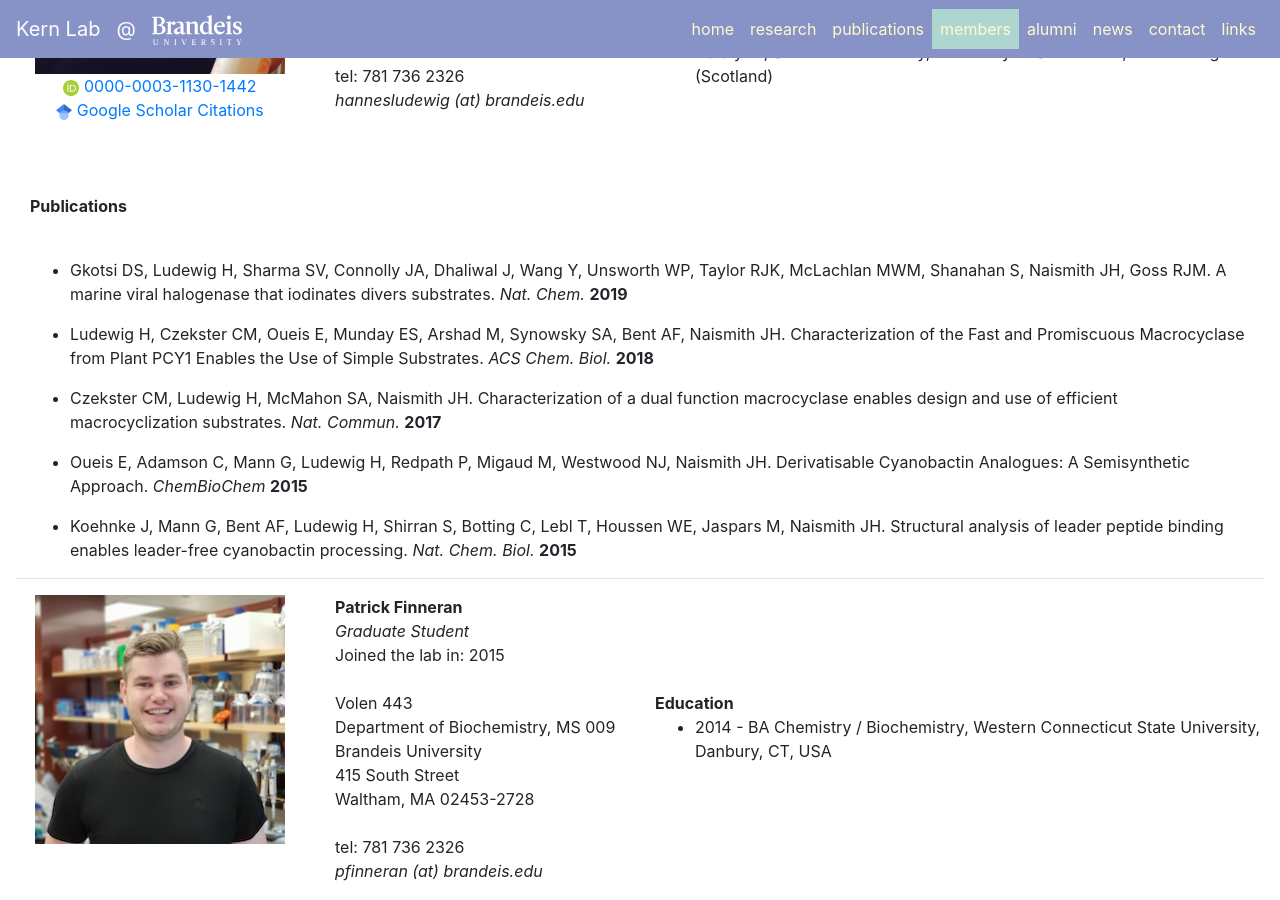
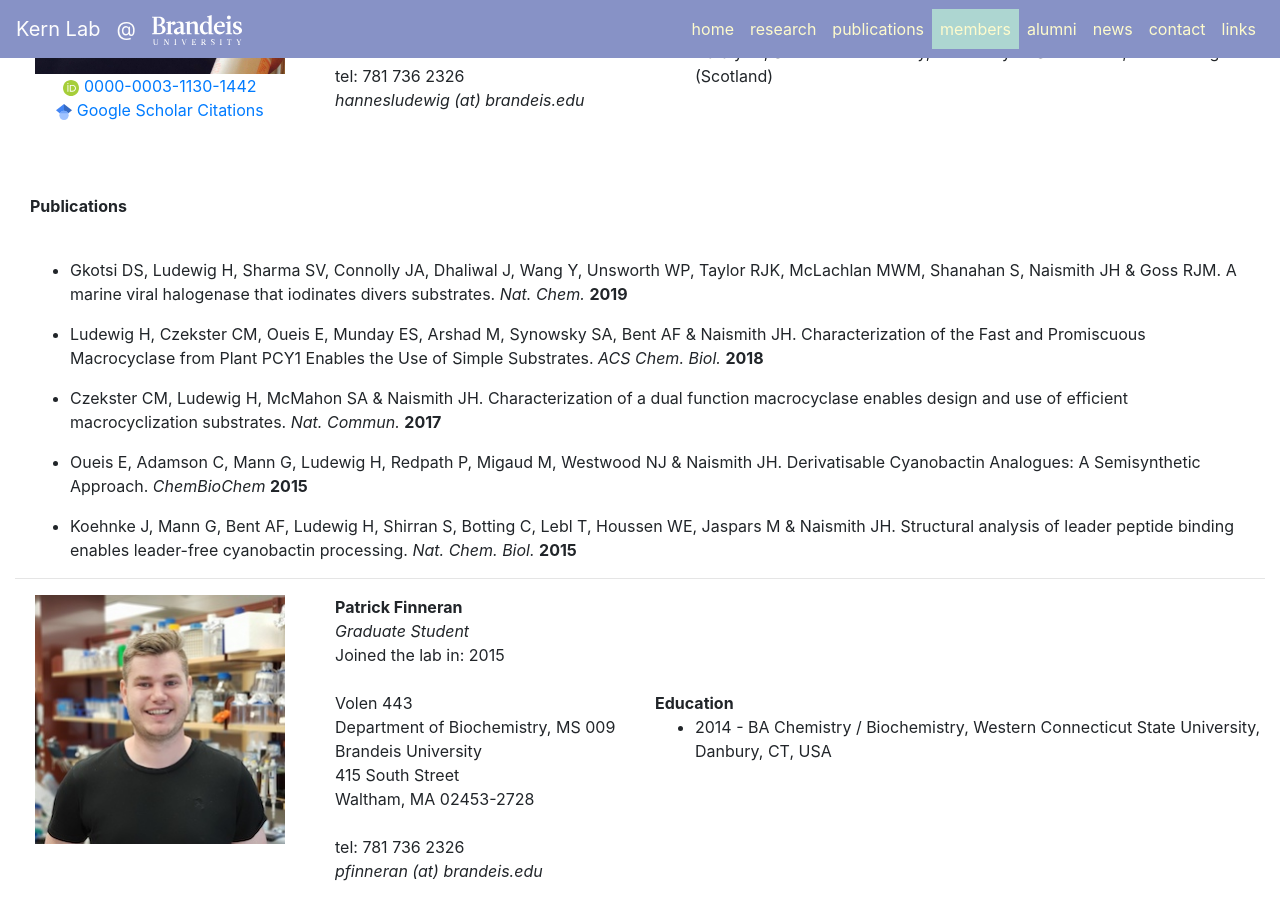
Before and after one commit to kernlab-scripps/kernlab-scripps.github.io, a Jekyll site: the page built from member/index.html, in a window 1280 px wide and 900 px high, scrolled down 5244 px. Built offline with Jekyll 4.4.1, drawn with Linux system fonts in a browser that asks for light colours.

Commit message:
Fix layout of Hannes his publications

```diff
--- a/_data/members.yml
+++ b/_data/members.yml
@@ -114,11 +114,11 @@
     - 2020 - Ph.D. Chemistry, Centre for Doctoral Training in Critical Resource Catalysis, School of Chemistry, University of St Andrews, United Kingdom (Scotland)
 ##  description:
   publications:
-    - Gkotsi DS, Ludewig H, Sharma SV, Connolly JA, Dhaliwal J, Wang Y, Unsworth WP, Taylor RJK, McLachlan MWM, Shanahan S, Naismith JH, Goss RJM. A marine viral halogenase that iodinates divers substrates. *Nat. Chem.* **2019**
-    - Ludewig H, Czekster CM, Oueis E, Munday ES, Arshad M, Synowsky SA, Bent AF, Naismith JH. Characterization of the Fast and Promiscuous Macrocyclase from Plant PCY1 Enables the Use of Simple Substrates. *ACS Chem. Biol.* **2018**
-    - Czekster CM, Ludewig H, McMahon SA, Naismith JH. Characterization of a dual function macrocyclase enables design and use of efficient macrocyclization substrates. *Nat. Commun.* **2017**
-    - 'Oueis E, Adamson C, Mann G, Ludewig H, Redpath P, Migaud M, Westwood NJ, Naismith JH. Derivatisable Cyanobactin Analogues: A Semisynthetic Approach. *ChemBioChem* **2015**'
-    - Koehnke J, Mann G, Bent AF, Ludewig H, Shirran S, Botting C, Lebl T, Houssen WE, Jaspars M, Naismith JH. Structural analysis of leader peptide binding enables leader-free cyanobactin processing. *Nat. Chem. Biol.* **2015**
+    - Gkotsi DS, Ludewig H, Sharma SV, Connolly JA, Dhaliwal J, Wang Y, Unsworth WP, Taylor RJK, McLachlan MWM, Shanahan S, Naismith JH & Goss RJM. A marine viral halogenase that iodinates divers substrates. *Nat. Chem.* **2019**
+    - Ludewig H, Czekster CM, Oueis E, Munday ES, Arshad M, Synowsky SA, Bent AF & Naismith JH. Characterization of the Fast and Promiscuous Macrocyclase from Plant PCY1 Enables the Use of Simple Substrates. *ACS Chem. Biol.* **2018**
+    - Czekster CM, Ludewig H, McMahon SA & Naismith JH. Characterization of a dual function macrocyclase enables design and use of efficient macrocyclization substrates. *Nat. Commun.* **2017**
+    - 'Oueis E, Adamson C, Mann G, Ludewig H, Redpath P, Migaud M, Westwood NJ & Naismith JH. Derivatisable Cyanobactin Analogues: A Semisynthetic Approach. *ChemBioChem* **2015**'
+    - Koehnke J, Mann G, Bent AF, Ludewig H, Shirran S, Botting C, Lebl T, Houssen WE, Jaspars M & Naismith JH. Structural analysis of leader peptide binding enables leader-free cyanobactin processing. *Nat. Chem. Biol.* **2015**
 
 
 # Graduate students
```
